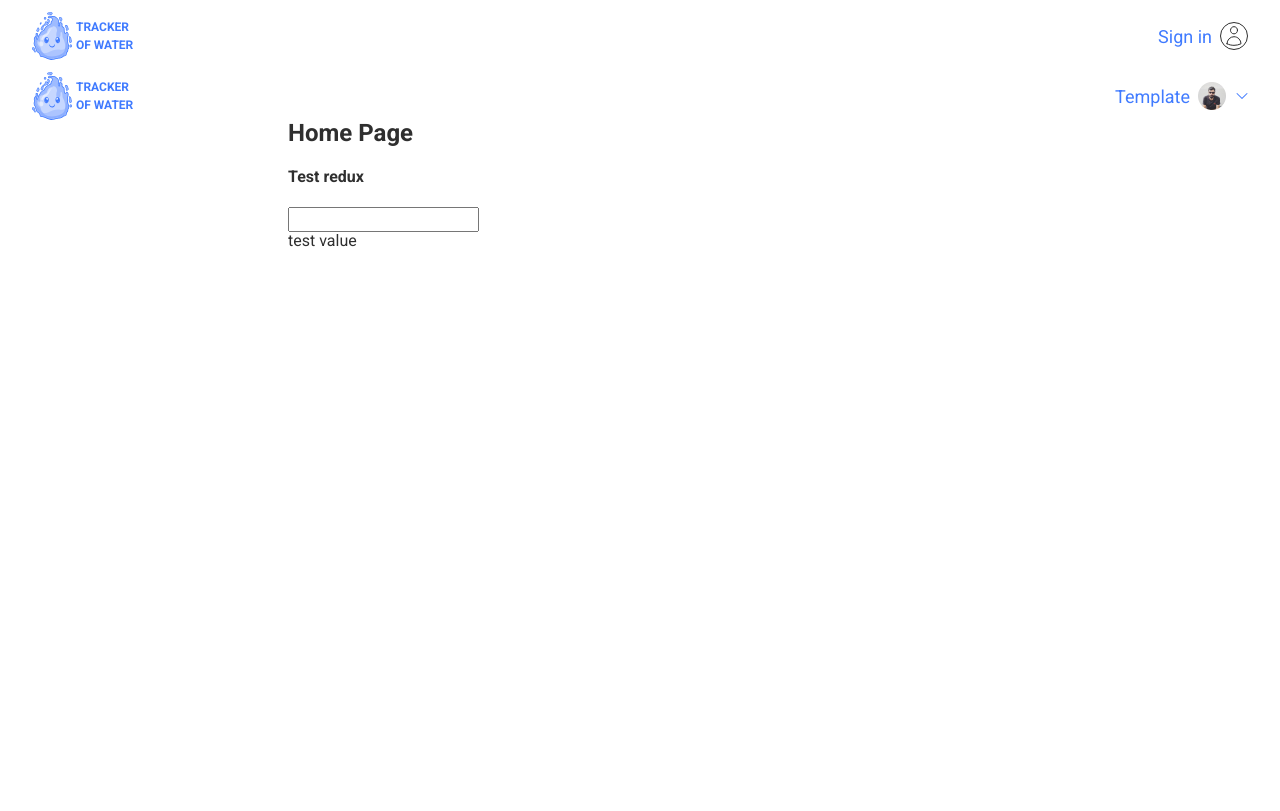
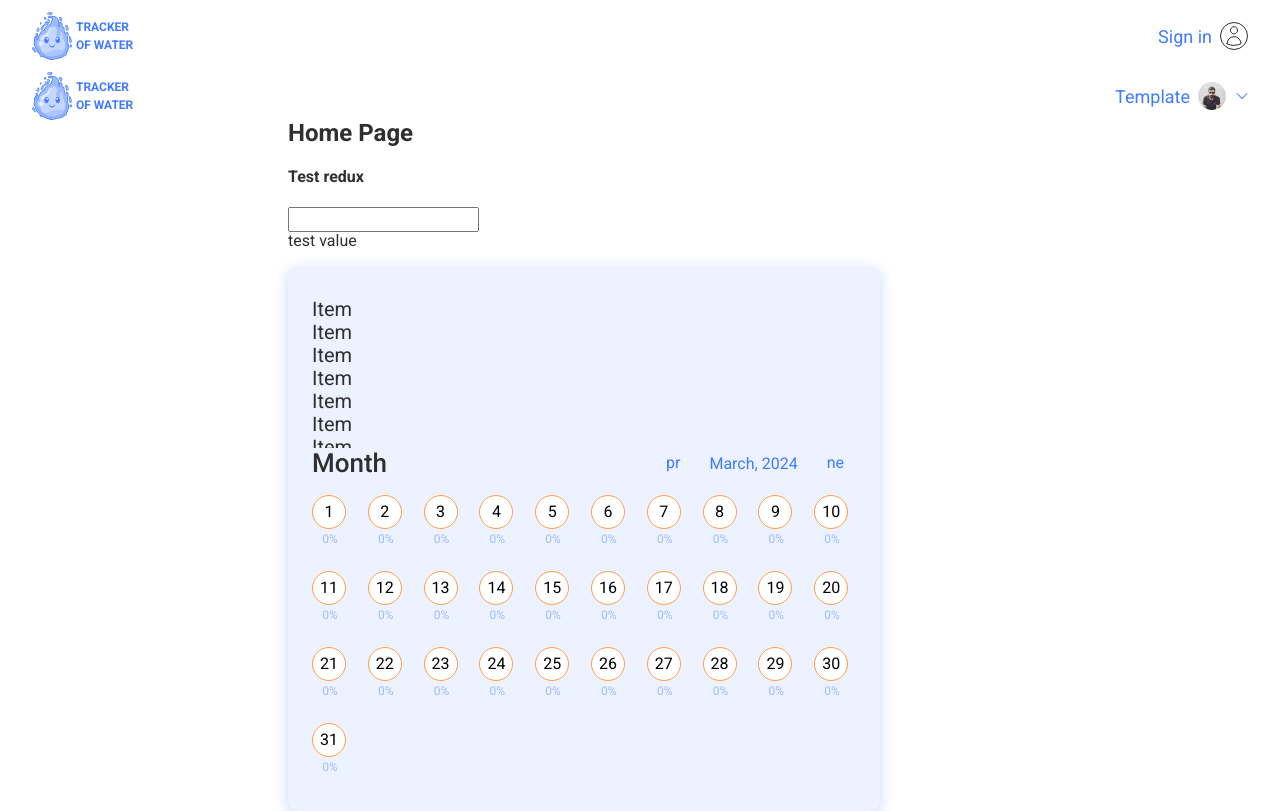
Before and after one commit to Stee1Lemon/water-tracker, a React (Vite) app: page /water-tracker/home in a window 1280 px wide. Built offline with nearby package versions, Linux system fonts and the light colour scheme.

Commit message:
Calendar

```diff
--- /dev/null
+++ b/src/components/Home/MonthStatsTable/MonthStatsTable.jsx
@@ -0,0 +1,66 @@
+import { useState } from "react"
+import { startOfMonth, lastDayOfMonth, eachDayOfInterval, format, subMonths, addMonths, isSameMonth } from "date-fns";
+
+import {Calendar, CalendarHeader,CalendarTitle, Pagination, PaginationButton,  CalendarWrap, Day, DayButton, } from "./MonthStatsTable.styled"
+
+const formatOfYear = "yyyy";
+const formatOfMonth = "MMMM";
+const formatOfDay = "d";
+
+export const MonthStatsTable = () => {
+    const [currentDate, setCurrentDate] = useState(new Date());
+    const [activeButton, setActiveButton] = useState(null);
+    // Find the first day of month of this currentDate
+    const firstDay = startOfMonth(currentDate);
+    // Find the last day of month of this currentDate
+    const lastDay = lastDayOfMonth(currentDate);
+    // temporary data!!!!!!!!!!!!!!!!!!!!!!!!!!!!!!!!!!!!!!!!!!!!!!!
+    const percentOfWaterVolume = 0;
+    const isConsumed = percentOfWaterVolume >= 100;
+    console.log('isConsumed :>> ', isConsumed);
+    // render all days
+    const totalDate = eachDayOfInterval({
+        start: firstDay,
+        end: lastDay
+    });
+
+    const currentMonth = format(currentDate, formatOfMonth);
+    const currentYear = format(currentDate, formatOfYear);
+    // const isToday = (day) => isSameDay(day, new Date());
+
+    const handlePrevMonth = () => {
+    const newMonth = subMonths(currentDate, 1);
+    setCurrentDate(newMonth);
+    if (isSameMonth(newMonth, new Date())) {
+      setActiveButton(null);
+    } else {
+      setActiveButton('prev');
+    }
+    };
+
+    const handleNextMonth = () => {
+    const newMonth = addMonths(currentDate, 1);
+    setCurrentDate(newMonth);
+    if (isSameMonth(newMonth, new Date())) {
+      setActiveButton(null);
+    } else {
+      setActiveButton('next');
+    }
+  };
+
+  return (
+      <Calendar>
+          <CalendarHeader>
+              <CalendarTitle>Month</CalendarTitle>
+              <Pagination>
+                <PaginationButton onClick={handlePrevMonth} active={activeButton === 'next'} type="button">pr</PaginationButton>
+                <span>{currentMonth}, {currentYear}</span>
+                <PaginationButton onClick={handleNextMonth} active={activeButton === 'prev'} type="button">ne</PaginationButton>
+              </Pagination>
+          </CalendarHeader>
+          <CalendarWrap>
+              {totalDate.map((date, index) =>  <Day key={index}><DayButton isConsumed={isConsumed} type="button">{format(date, formatOfDay)}</DayButton><span>{percentOfWaterVolume}%</span></Day>)}
+          </CalendarWrap>
+    </Calendar>
+  )
+}
--- /dev/null
+++ b/src/components/Home/MonthStatsTable/MonthStatsTable.styled.jsx
@@ -0,0 +1,89 @@
+import styled from '@emotion/styled';
+
+export const Calendar = styled('div')`
+max-width:264px;
+@media only screen and (min-width: 768px) {
+max-width:538px;
+}
+`
+
+export const CalendarHeader = styled('div')`
+margin-bottom: 16px;
+display: flex;
+justify-content: space-between;
+align-items: center;
+column-gap:10px;
+button {
+    border:none;
+    background-color:transparent;
+}
+span {
+    line-height: 1.25;
+    color: var(--primary-focus);
+}
+@media only screen and (min-width: 768px) {
+    column-gap:20px;
+}
+`
+
+export const Pagination = styled('div')`
+    min-width:180px;
+    display: flex;
+    justify-content: space-between;
+    align-items: center;
+    column-gap:3px;
+    @media only screen and (min-width: 768px) {
+    column-gap:5px;
+    min-width:190px;
+}
+`
+export const PaginationButton = styled('button')`
+     ${({ active }) => active ? `color: var(--secondary-third);`: `color:var(--primary-focus);`}
+`
+
+export const CalendarTitle = styled('div')`
+font-size: 24px;
+font-weight: 500;
+line-height: 1.2;
+color: var(--primary-dark);
+@media only screen and (min-width: 768px) {
+font-size: 26px;
+}
+`
+
+export const CalendarWrap = styled('div')`
+display: grid;
+grid-template-columns: repeat(5, 1fr);
+grid-template-rows: repeat(6, 52px);
+gap: 16px;
+justify-content: space-between;
+@media only screen and (min-width: 768px) {
+grid-template-columns: repeat(10, 1fr);
+grid-template-rows: repeat(4, 56px);
+gap: 20px;
+}
+`
+
+export const Day = styled('div')`
+display: flex;
+flex-direction:column;
+row-gap:4px;
+span {
+    font-size: 12px;
+    width: 100%;
+    text-align: center;
+    color: var(--secondary-third);
+}
+`
+
+export const DayButton = styled('button')`
+display: flex;
+align-items: center;
+justify-content: center;
+width: 34px;
+height: 34px;
+background-color:var(--primary-light);
+border: 1px solid;
+border-radius: 50%;
+ ${({ isConsumed }) => isConsumed ? `border-color: transparent;`: `border-color: var(--secondary-fourth);`}
+`
--- /dev/null
+++ b/src/components/Home/TodayWaterList/TodayWaterList.jsx
@@ -0,0 +1,18 @@
+import {List, ListItem,} from "./TodayWaterList.styled"
+
+export const TodayWaterList = () => {
+  return (
+      <List>
+          <ListItem>Item</ListItem>
+          <ListItem>Item</ListItem>
+          <ListItem>Item</ListItem>
+          <ListItem>Item</ListItem>
+          <ListItem>Item</ListItem>
+          <ListItem>Item</ListItem>
+          <ListItem>Item</ListItem>
+          <ListItem>Item</ListItem>
+          <ListItem>Item</ListItem>
+          <ListItem>Item</ListItem>
+    </List>
+  )
+}
--- /dev/null
+++ b/src/components/Home/TodayWaterList/TodayWaterList.styled.jsx
@@ -0,0 +1,10 @@
+import styled from '@emotion/styled';
+// import styled from 'styled-components';
+
+export const List = styled('ul')`
+max-height:150px;
+overflow: auto;
+`
+export const ListItem = styled('li')`
+font-size: 20px;
+`
--- a/src/index.css
+++ b/src/index.css
@@ -48,3 +48,21 @@ img {
 button {
   cursor: pointer;
 }
+
+::-webkit-scrollbar {
+  width: 4px;
+}
+
+::-webkit-scrollbar-thumb {
+  background-color: #9ebbff;
+  border-radius: 8px;
+}
+
+::-webkit-scrollbar-track {
+  background-color: rgba(239, 237, 232, 0.1);
+}
+
+/* Firefox */
+* {
+  scrollbar-color: #9ebbff rgba(239, 237, 232, 0.1);
+}
--- a/src/pages/HomePage/HomePage.jsx
+++ b/src/pages/HomePage/HomePage.jsx
@@ -1,5 +1,9 @@
 import { Container } from 'components/Container/Container';
+import { MonthStatsTable } from "components/Home/MonthStatsTable/MonthStatsTable"
+import { TodayWaterList } from "components/Home/TodayWaterList/TodayWaterList"
 import { Test } from 'components/Test/Test';
+
+import {Statistics} from "./HomePage.styled"
 
 const HomePage = () => {
   return (
@@ -7,6 +11,10 @@ const HomePage = () => {
       <Container>
         <h2>Home Page</h2>
         <Test />
+        <Statistics>
+          <TodayWaterList/>
+          <MonthStatsTable/>
+        </Statistics>
       </Container>
     </>
   );
--- a/src/pages/HomePage/HomePage.styled.jsx
+++ b/src/pages/HomePage/HomePage.styled.jsx
@@ -0,0 +1,13 @@
+import styled from 'styled-components';
+
+export const Statistics = styled('div')`
+background-color:var(--secondary-first);
+max-width:280px;
+padding: 24px 8px;
+border-radius: 10px;
+box-shadow: 0px 4px 14px rgba(64, 123, 255, 0.3);
+@media only screen and (min-width: 768px) {
+max-width:592px;
+padding: 32px 24px;
+}
+`
```
